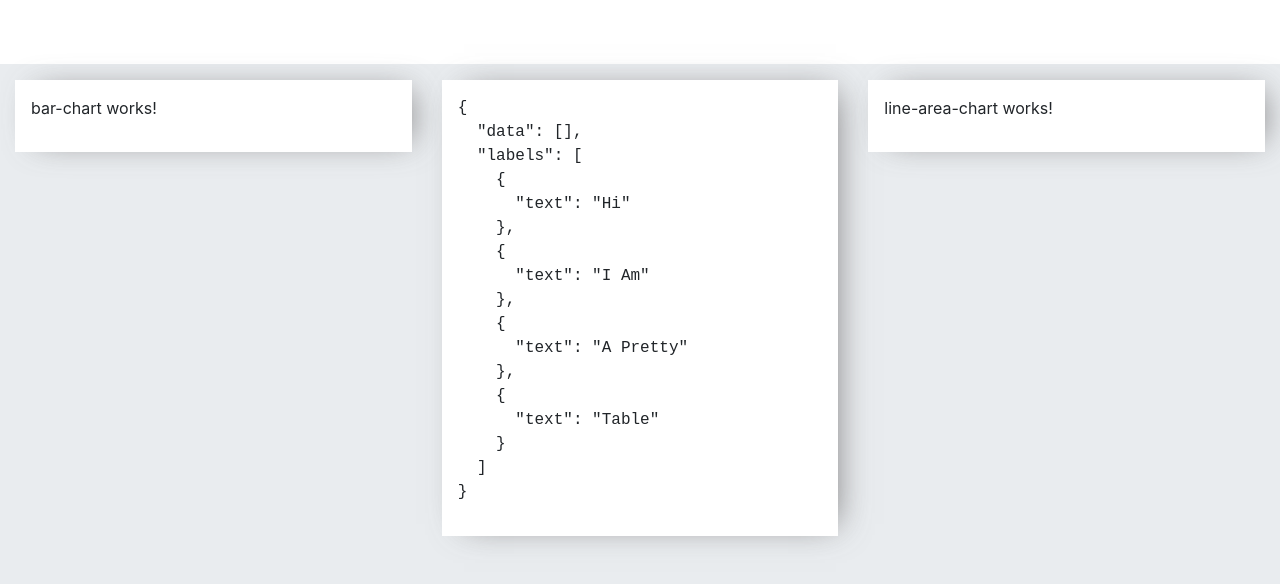
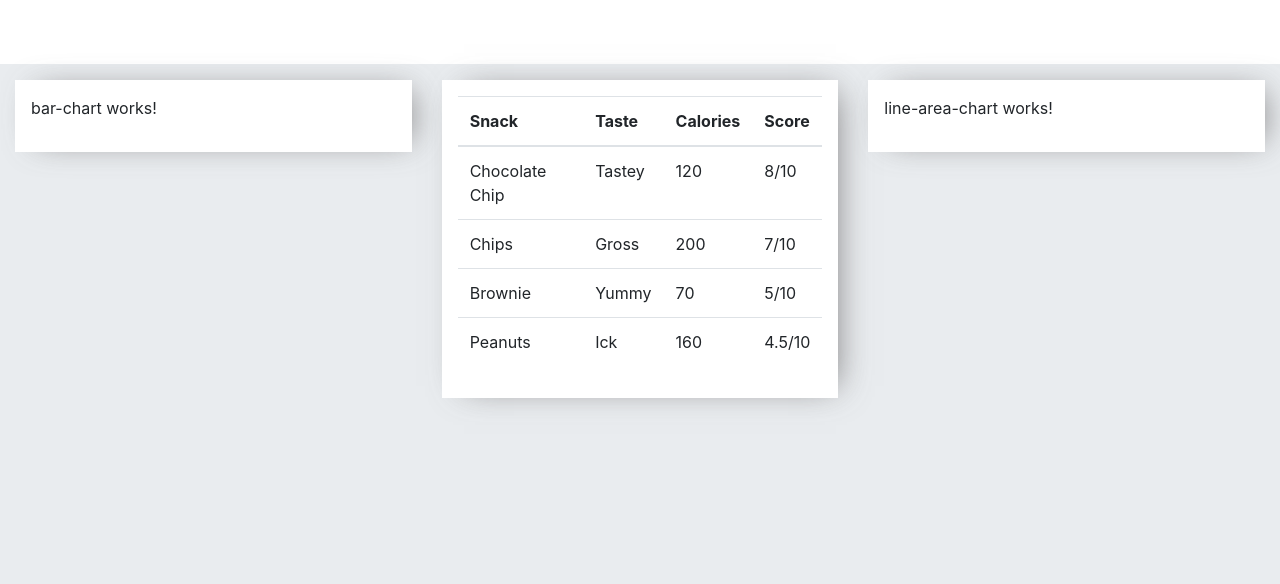
Before and after one commit to PioneerCode/pioneer-charts, an Angular app: page / in a window 1280 px wide. Shown: the top 584 px of the page. Built offline with nearby package versions, Linux system fonts and the light colour scheme.

Commit message:
Display data

```diff
--- a/src/app/app.component.ts
+++ b/src/app/app.component.ts
@@ -12,21 +12,86 @@ export class AppComponent {
 
   tableConfig = {
     data: [
-
-    ] as IData[],
-    labels: [
       {
-        text: 'Hi'
+        data: [
+          {
+            value: 'Snack'
+          },
+          {
+            value: 'Taste'
+          },
+          {
+            value: 'Calories'
+          },
+          {
+            value: 'Score'
+          }
+        ]
       },
       {
-        text: 'I Am'
+        data: [
+          {
+            value: 'Chocolate Chip'
+          },
+          {
+            value: 'Tastey'
+          },
+          {
+            value: '120'
+          },
+          {
+            value: '8/10'
+          }
+        ]
       },
       {
-        text: 'A Pretty'
+        data: [
+          {
+            value: 'Chips'
+          },
+          {
+            value: 'Gross'
+          },
+          {
+            value: '200'
+          },
+          {
+            value: '7/10'
+          }
+        ]
       },
       {
-        text: 'Table'
+        data: [
+          {
+            value: 'Brownie'
+          },
+          {
+            value: 'Yummy'
+          },
+          {
+            value: '70'
+          },
+          {
+            value: '5/10'
+          }
+        ]
+      },
+      {
+        data: [
+          {
+            value: 'Peanuts'
+          },
+          {
+            value: 'Ick'
+          },
+          {
+            value: '160'
+          },
+          {
+            value: '4.5/10'
+          }
+        ]
       }
-    ] as ITableLabel[]
+    ]
   } as ITableConfig;
 }
--- a/src/app/charts/table/table.component.html
+++ b/src/app/charts/table/table.component.html
@@ -1 +1,12 @@
-<pre>{{config|json}}</pre>
+<table class="table">
+  <thead>
+    <tr>
+      <th *ngFor="let header of config.data[0].data">{{header.value}}</th>
+    </tr>
+  </thead>
+  <tbody>
+    <tr *ngFor="let row of config.data | slice:1">
+      <td *ngFor="let cell of row.data">{{cell.value}}</td>
+    </tr>
+  </tbody>
+</table>
```
